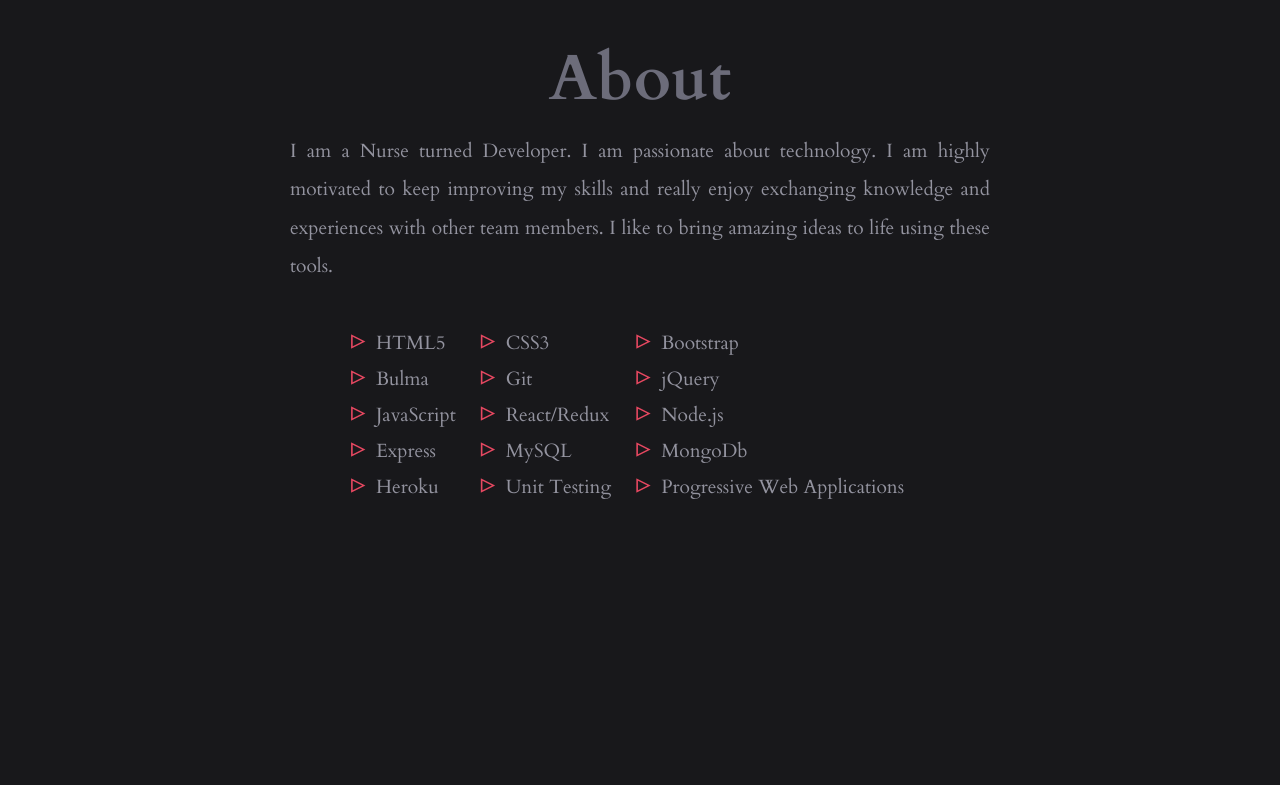
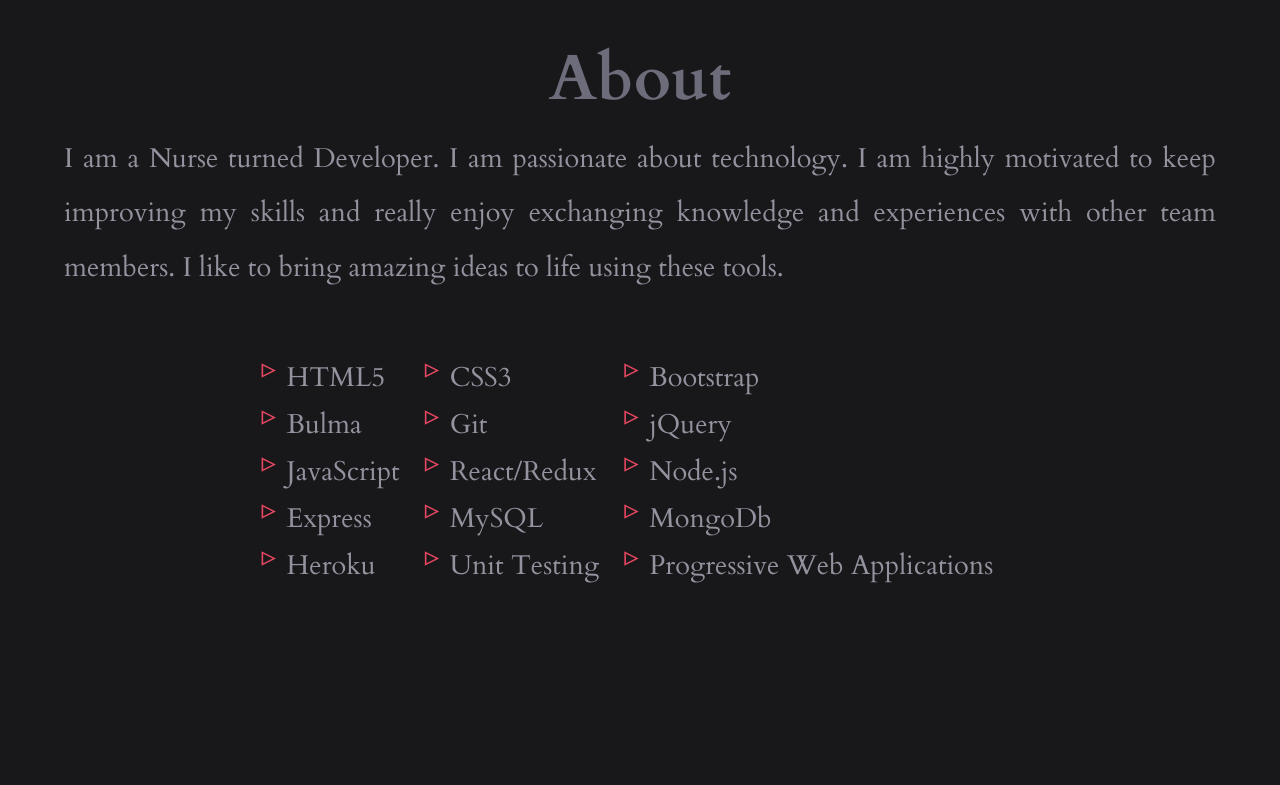
Before and after one commit to natnaelh14/portfolio-website, a React (Create React App) app: page / in a window 1280 px wide. Shown: the part 1000-1785 px from the top of the page. Built offline with nearby package versions, Linux system fonts and the light colour scheme.

Commit message:
added styling to contact form

```diff
--- a/src/components/about/about.css
+++ b/src/components/about/about.css
@@ -3,6 +3,7 @@
     margin: 150px auto;
     max-width: 1200px;
     padding-top: 100px;
+    /* border: 1px solid yellow; */
 }
 
 
@@ -19,11 +20,14 @@
 }
 
 .about-text{
-    font-size: 1.2rem;
+    font-size: 1.7rem;
+    color:#93939f;
+    font-weight: 200;
+    /* font-size: 1.2rem; */
     /* line-height: 1.5rem; */
-    color: #93939f;
+    /* color: #93939f; */
     width:100%;
-    max-width:700px;
+    /* max-width:700px; */
     text-align:justify;
     line-height: 2;
 }
@@ -39,14 +43,17 @@
     grid-template-columns: auto auto auto;
     /* width: 330px; */
     margin: 0;
-    padding: 0;
+    padding: 20px;
 }
 .about-subSectionitem {
     position: relative;
     padding: 0 25px;
     margin-bottom:10px;
-    color: #93939f;
-    font-size: 1.2rem;
+    /* color: #93939f;
+    font-size: 1.2rem; */
+    font-size: 1.7rem;
+    color:#93939f;
+    font-weight: 200;
 }
 .about-subSectionitem:before {
     content: "▹";
--- a/src/components/about/about.jsx
+++ b/src/components/about/about.jsx
@@ -1,14 +1,16 @@
 import React from "react";
 import "./about.css";
+import { Fade } from "react-reveal";
 
 const About = () => {
   return (
-    <div className="about" id="about" >
+    <div className="about" id="about">
       <h1 className="section-heading">About</h1>
+      <Fade bottom duration={1000} distance="40px">
         <div className="about-section">
           <div className="about-text">
-          I am a Nurse turned Developer. I am passionate about technology. I am
-          highly motivated to keep improving my skills and really enjoy
+            I am a Nurse turned Developer. I am passionate about technology. I
+            am highly motivated to keep improving my skills and really enjoy
             exchanging knowledge and experiences with other team members. I like
             to bring amazing ideas to life using these tools.
           </div>
@@ -31,11 +33,12 @@
             <li className="about-subSectionitem">MongoDb</li>
             <li className="about-subSectionitem">Heroku</li>
             <li className="about-subSectionitem">Unit Testing</li>
-          <li className="about-subSectionitem">Progressive Web Applications</li>
-
-
+            <li className="about-subSectionitem">
+              Progressive Web Applications
+            </li>
           </ul>
         </div>
+      </Fade>
     </div>
   );
 };
--- a/src/components/contact/contact.css
+++ b/src/components/contact/contact.css
@@ -1,7 +1,21 @@
 form {
     max-width: 500px;
     margin: 0 auto;
+    border: 3px solid #69474c;
+    box-shadow: 3px 3px 20px rgba(80, 78, 78, 0.8);
+    padding:100px;
+
   }
+
+
+.contact-heading {
+  font-size: 4rem;
+  margin: 10px 0;
+  color: #6c6c7a;
+  display: flex;
+  justify-content: center;
+  padding-bottom: 50px;
+}
 
   /* h1 { */
     /* font-weight: 100;
--- a/src/components/contact/contact.jsx
+++ b/src/components/contact/contact.jsx
@@ -1,5 +1,6 @@
 import React from "react";
 import { useForm, FormProvider } from "react-hook-form";
+import { Fade } from "react-reveal";
 import Test from "./Test";
 import "./contact.css";
 
@@ -8,6 +9,10 @@
   const { register, handleSubmit } = methods;
   return (
     <FormProvider {...methods}>
+      <h1 className="contact-heading" id="contact">
+        Contact
+      </h1>
+      <Fade bottom duration={1000} distance="40px">
         <form onSubmit={handleSubmit((data) => console.log(data))}>
           <label>Full Name</label>
           <input {...register("test", { required: true })} />
@@ -17,8 +22,9 @@
           <Test />
           <input type="submit" />
         </form>
+      </Fade>
     </FormProvider>
   );
-}
+};
 
 export default Contact;
--- a/src/components/footer/footer.jsx
+++ b/src/components/footer/footer.jsx
@@ -4,7 +4,7 @@
 
 const Footer = () => {
   return (
-    <footer className="footer" id='footer' >
+    <footer className="footer" >
       <section className="contact-info">
         <div>
           <h1>Call</h1>
--- a/src/components/header/header.jsx
+++ b/src/components/header/header.jsx
@@ -21,7 +21,7 @@
             <a href={Resume}>Resume</a>
           </li>
           <li>
-            <a href="#footer">Contact</a>
+            <a href="#contact">Contact</a>
           </li>
         </ul>
         <span
@@ -47,7 +47,7 @@
             <a href={Resume}>Resume</a>
           </li>
           <li>
-            <a href="#footer">Contact</a>
+            <a href="#contact">Contact</a>
           </li>
         </ul>
       </div>
```
Lines whose indentation alone changed are shown as unchanged.
